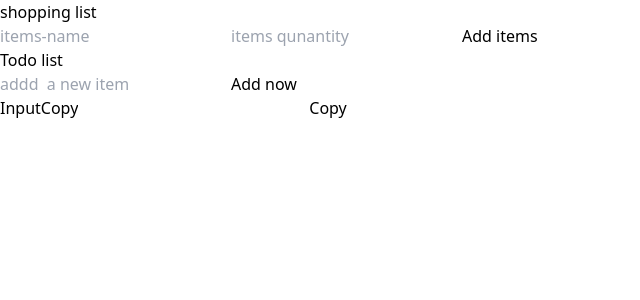
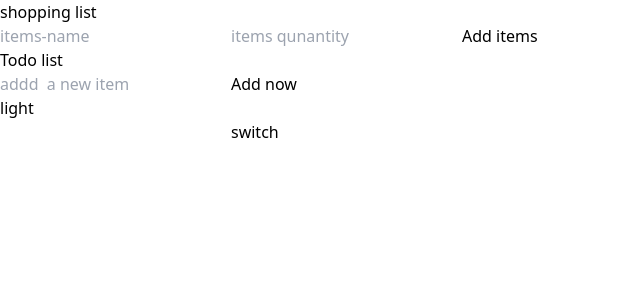
Before and after one commit to monupanwar1/react-ts, a React (Vite) app: page / in a window 1280 px wide. Shown: the top 300 px of the page, without its empty margins (0-640 px from the left). Built offline with nearby package versions, Linux system fonts and the light colour scheme.

Commit message:
switcher

```diff
--- a/src/App.tsx
+++ b/src/App.tsx
@@ -2,6 +2,7 @@
 
 import InputCopy from "./components/InputCopy"
 import ShoppingList from "./components/ShoppingList"
+import Switcher from "./components/Switcher"
 import TodoList from "./components/TodoList"
 
 
@@ -13,7 +14,7 @@ const App = () => {
       <ShoppingList/>
 
       <TodoList/>
-      <InputCopy/>
+      <Switcher/>
 
 
     </div>
--- /dev/null
+++ b/src/components/Switcher.tsx
@@ -0,0 +1,26 @@
+import { useState } from "react"
+
+const Switcher = () => {
+    const[sw,setSw]=useState(false);
+
+
+  return (
+    <div>
+        {sw?(
+            <span className="bg-black text-white p-5 rounded m-2">dark</span>
+
+        ):(
+            <span className="bg-slate-300 text-black p-5 rounded">light</span>
+
+        )}
+        <br />
+        <input
+         type="text"
+         className="border-4 rounded"
+         key={sw?"dark":"light"}
+         />
+         <button onClick={()=>setSw((s)=>!s)}>switch</button>
+    </div>
+  )
+}
+export default Switcher
```
